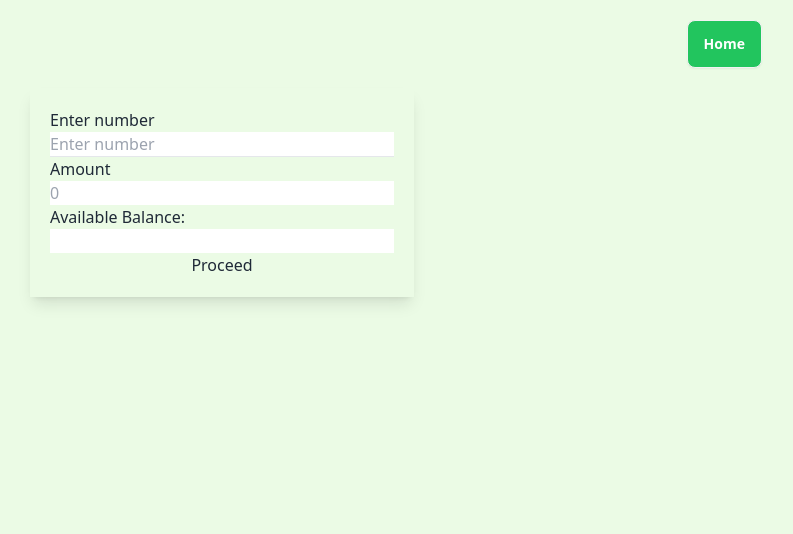
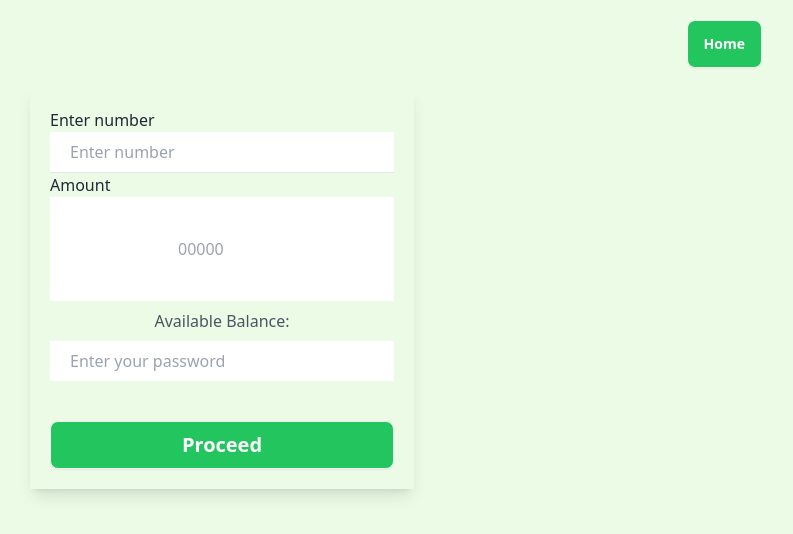
Before and after one commit to FojleTuhin/Mobile_Financial_Service, a React (Vite) app: page /dashboard/sendMoney in a window 1280 px wide. Shown: the top 534 px of the page, without its empty margins (418-1211 px from the left). Built offline with nearby package versions, Linux system fonts and the light colour scheme.

Commit message:
send money ui

```diff
--- a/src/dashboard/DashboardHome.jsx
+++ b/src/dashboard/DashboardHome.jsx
@@ -29,7 +29,7 @@ const DashboardHome = () => {
 
                                 <p className="text-center mt-5 text-xl">Balance: {userRole?.balance}</p>
                             </div>
-                            <div className="bg-white flex justify-between mt-10 p-8 rounded-t-2xl">
+                            <div className="bg-white flex justify-between mt-10 p-8 gap-5 rounded-t-2xl">
                                 <Link to='/dashboard/sendMoney'>
                                     <div className="flex flex-col items-center">
                                         <GiPayMoney className="text-3xl" />
--- a/src/dashboard/regularUser/SendMoney.jsx
+++ b/src/dashboard/regularUser/SendMoney.jsx
@@ -16,22 +16,22 @@ const SendMoney = () => {
 
             <form onSubmit={handleSendMoney}>
                 <p>Enter number</p>
-                <input type="text" name="number" id="number" placeholder="Enter number" className="w-full"/>
+                <input type="text" name="number" id="number" placeholder="Enter number" className="w-full px-5 py-2"/>
 
                 <hr />
 
                 <p>Amount</p>
 
-                <input type="number" name="money" placeholder="0" className="w-full"/>
+                <input type="text" name="money" placeholder="00000" className="w-full px-32 py-10"/>
 
-                <p>Available Balance: {userRole.balance}</p>
+                <p className="text-center mt-2"><span className="text-gray-600">Available Balance:</span> {userRole.balance}</p>
 
 
 
 
-                <input type="password" name="password" className="w-full"/>
+                <input type="password" name="password" placeholder="Enter your password" className="w-full px-5 py-2 mt-2"/>
                 <br />
-                <button type="submit" className="w-full">Proceed</button>
+                <button type="submit" className="w-full btn mt-10 bg-green-500 text-white font-bold text-xl">Proceed</button>
 
             </form>
         </div>
```
